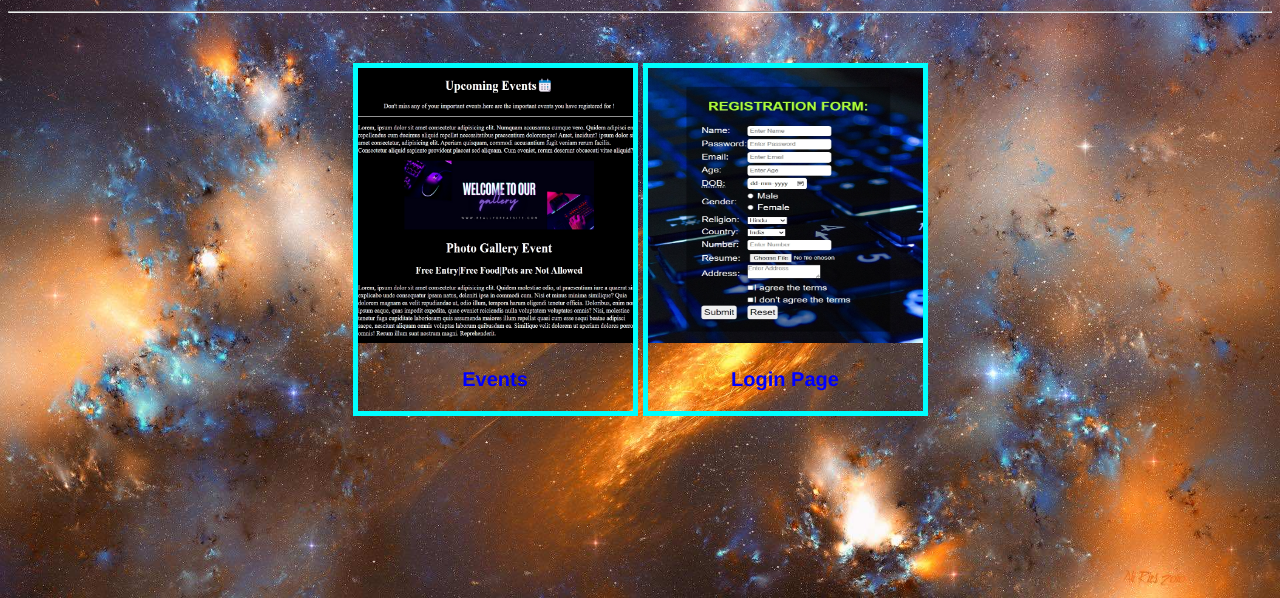
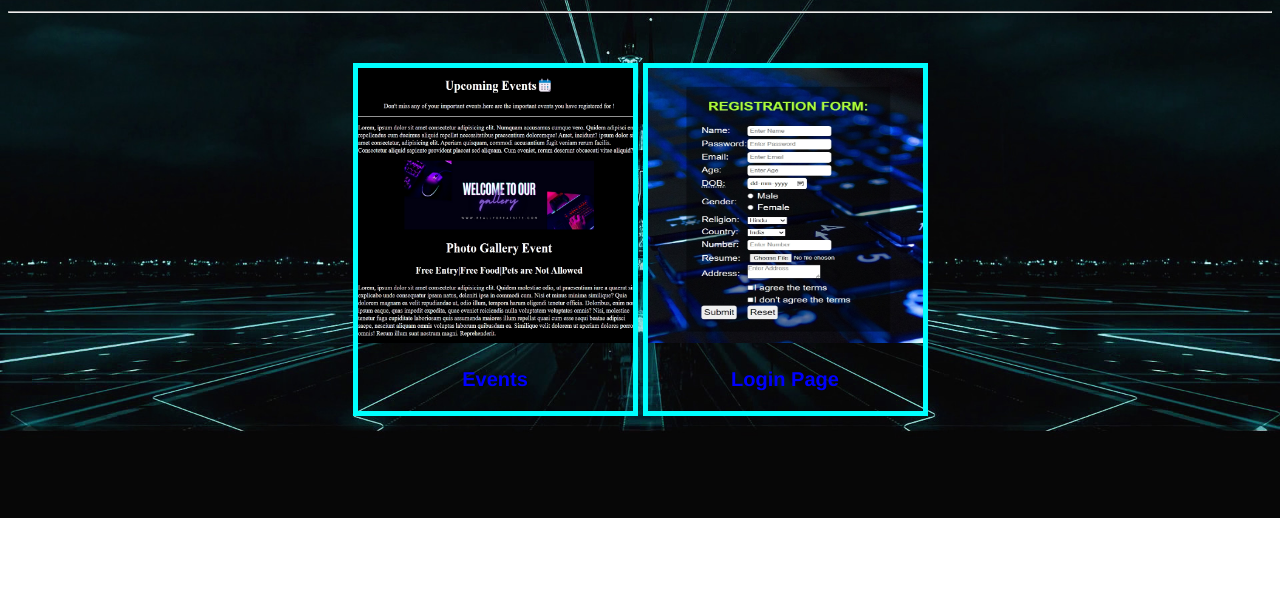
Before and after one commit to YuvarajL2003/Portfolio, a plain HTML site: page project.html in a window 1280 px wide. Shown: the part 202-800 px from the top of the page. Drawn offline with Linux system fonts and the light colour scheme.

Commit message:
Update project.html

```diff
--- a/project.html
+++ b/project.html
@@ -6,8 +6,8 @@
     <link rel="stylesheet" href="style.css">
     <title>project</title>
 </head>
-<body style="background:url('/Background/bg2.jpg') no-repeat;background-size: cover;">
-    <nav style="text-align: center; margin-bottom: 5px;">
+<body style="background:url('Background/bg7.jpeg') no-repeat;background-size: cover;">
+    <nav style="text-align: center; margin-bottom:5px;">
         <ul>
             <li><a href="index.html">Home</a></li>
             <li><a href="Education.html">Education</a></li>
```
